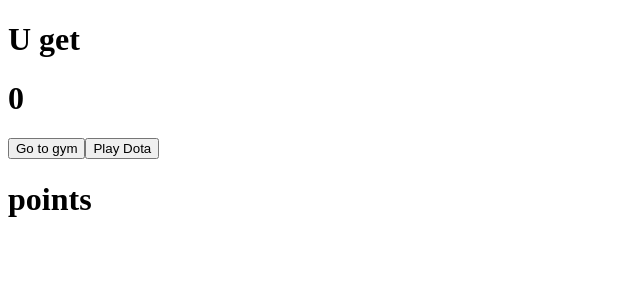
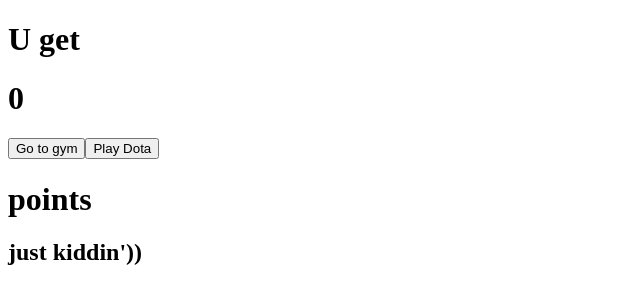
Before and after one commit to laqube/osek, a React (Create React App) app: page / in a window 1280 px wide. Shown: the top 304 px of the page, without its empty margins (0-640 px from the left). Built offline with nearby package versions, Linux system fonts and the light colour scheme.

Commit message:
test01
heheeee

```diff
--- a/src/App.js
+++ b/src/App.js
@@ -8,7 +8,7 @@
           <h1>U get </h1>
           <Counter/>
           <h1> points </h1>
-
+          <h2>just kiddin'))</h2>
       </div>
     );
 }
```
Also changed, not shown: src/components/counter.jsx (line endings or trailing spaces).
